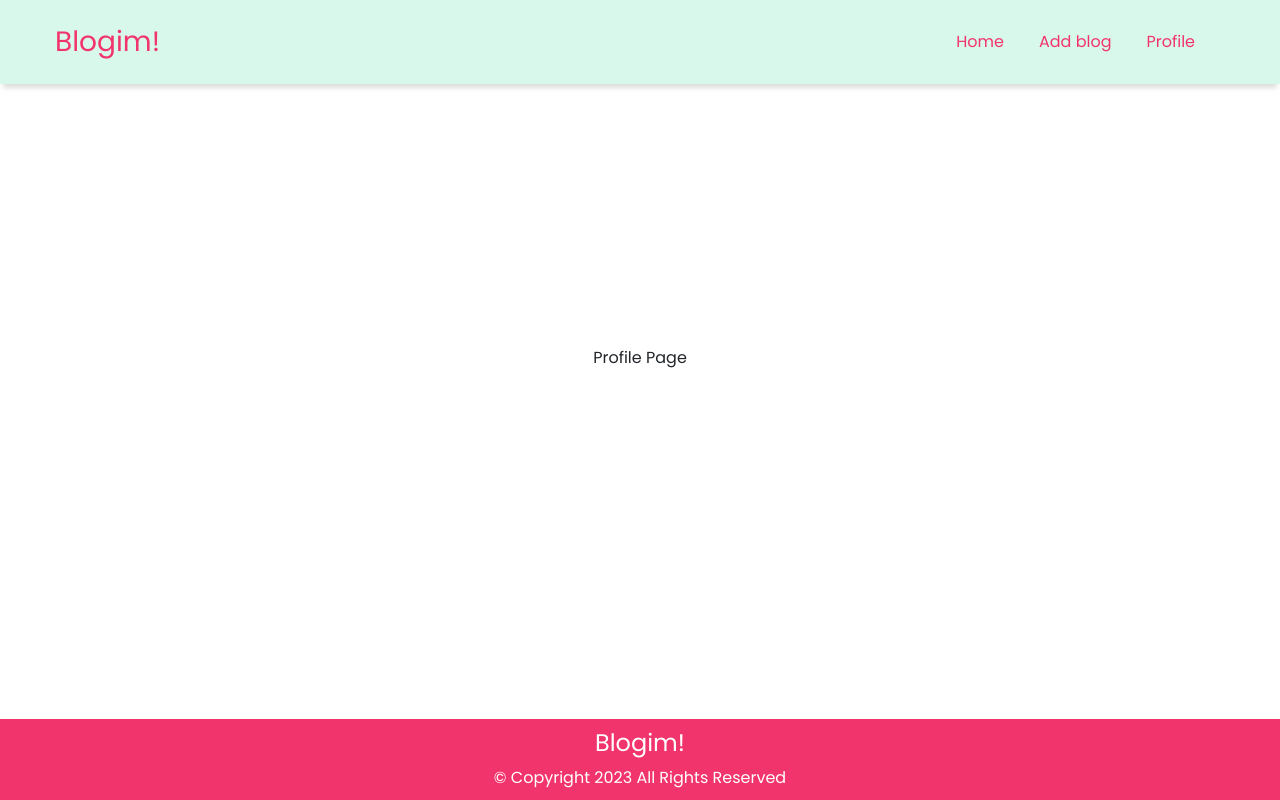
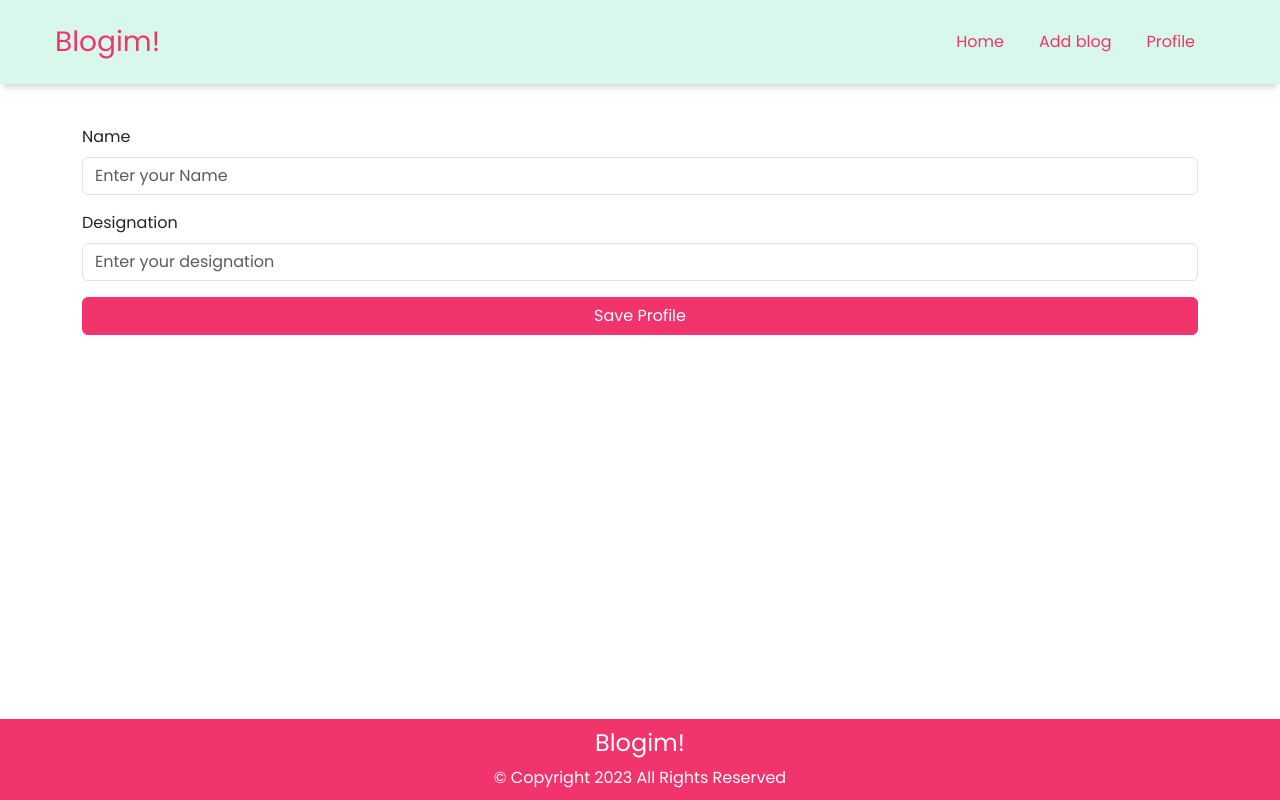
Before and after one commit to mayahector/blogcraft-react, a React (Vite) app: page /profile in a window 1280 px wide. Built offline with nearby package versions, Linux system fonts and the light colour scheme.

Commit message:
[Blog-5] --Implement Search and Profile feature

```diff
--- a/package.json
+++ b/package.json
@@ -13,12 +13,14 @@
     "bootstrap": "^5.3.0",
     "draft-js": "^0.11.7",
     "draftjs-to-html": "^0.9.1",
+    "formik": "^2.4.3",
     "prop-types": "^15.8.1",
     "react": "^18.2.0",
     "react-bootstrap": "^2.8.0",
     "react-dom": "^18.2.0",
     "react-draft-wysiwyg": "^1.15.0",
-    "react-router-dom": "^6.14.1"
+    "react-router-dom": "^6.14.1",
+    "yup": "^1.2.0"
   },
   "devDependencies": {
     "@types/react": "^18.0.37",
--- a/src/components/blogItem.jsx
+++ b/src/components/blogItem.jsx
@@ -26,7 +26,7 @@ function BlogItem({ blogTitle, blogAuthor, blogTimeAndDate, blogAuthorImage, onB
 
 BlogItem.propTypes = {
   blogTitle: PropTypes.string.isRequired,
-  blogAuthor: PropTypes.string.isRequired,
+  blogAuthor: PropTypes.any,
   blogTimeAndDate: PropTypes.string.isRequired,
   blogAuthorImage: PropTypes.string.isRequired,
   onBlogClick: propTypes.any
--- a/src/components/customInputText.jsx
+++ b/src/components/customInputText.jsx
@@ -10,6 +10,7 @@ function CustomInputText({
   inputOnChange,
   inputValue,
   inputIsValid,
+  inputFieldname
 }) {
   return (
     <Form.Group className="mb-3" controlId="exampleForm.ControlInput1">
@@ -20,6 +21,7 @@ function CustomInputText({
         onChange={inputOnChange}
         value={inputValue}
         isInvalid={inputIsValid}
+        name={inputFieldname || 'defaultInput'}
       />
       <Form.Control.Feedback className="" type="invalid">
         {inputValidationMsg}
@@ -33,9 +35,10 @@ CustomInputText.propTypes = {
   inputType: PropTypes.oneOf(["text", "number", "email", "password"]),
   inputPlaceholder: PropTypes.string.isRequired,
   inputValidationMsg: PropTypes.string.isRequired,
-  inputOnChange: PropTypes.func.isRequired,
+  inputOnChange: PropTypes.any,
   inputValue: PropTypes.string,
-  inputIsValid: PropTypes.bool.isRequired,
+  inputIsValid: PropTypes.bool,
+  inputFieldname: PropTypes.string
 };
 
 export default CustomInputText;
--- a/src/pages/homepage.jsx
+++ b/src/pages/homepage.jsx
@@ -6,18 +6,22 @@ import { useNavigate } from "react-router-dom";
 // Local Imports
 import BlogItem from "../components/blogItem";
 import "../css/homepage.css";
+import { useState } from "react";
+import { getNameLocalStore } from "../utils/local_storage";
 
 
 function Homepage({ blogListData }) {
 
+  const [search, setSearch] = useState('');
   const navigate = useNavigate();
 
-console.log(blogListData);
+  console.log(blogListData);
 
-const onBlogItemClick = (blogId) => {
-  navigate({pathname:'/blog', search:`?blogID=${blogId}`});
-  console.log("Blog Click");
-}
+  const onBlogItemClick = (blogId) => {
+    navigate({pathname:'/blog', search:`?blogID=${blogId}`});
+    console.log("Blog Click");
+  }
+
 
   return (
     <div className="main-content">
@@ -26,7 +30,7 @@ const onBlogItemClick = (blogId) => {
           <Row>
             <Col>
               <div className="searchfield">
-                <Form.Control type="text" placeholder="Search Blog" />
+                <Form.Control type="text" placeholder="Search Blog" onChange={(e) => setSearch(e.target.value)}/>
                 <i className="fa fa-search" aria-hidden="true"></i>
               </div>
             </Col>
@@ -43,18 +47,17 @@ const onBlogItemClick = (blogId) => {
             {blogListData.length === 0 ? (
               <p style={{ textAlign: "center" }}>No Blogs are available 😔</p>
             ) : (
-              blogListData.map((blog, i) => (
-                <BlogItem
-                  key={i}
-                  blogTitle={blog.title}
-                  blogAuthor={"Pradhuman Padhiyar"}
-                  blogTimeAndDate={blog.date}
+
+              blogListData.filter((blogItem) => blogItem.title.toLowerCase().includes(search.toLowerCase())).map((filteredBlogItem, index) => {return <BlogItem
+                  key={index}
+                  blogTitle={filteredBlogItem.title}
+                  blogAuthor={getNameLocalStore() ? getNameLocalStore() : "Anonymous"}
+                  blogTimeAndDate={filteredBlogItem.date}
                   blogAuthorImage={
                     "https://api.dicebear.com/6.x/open-peeps/svg?face=angryWithFang,calm,blank"
                   }
-                  onBlogClick={() => onBlogItemClick(i)}
-                />
-              ))
+                  onBlogClick={() => onBlogItemClick(index)}
+                />})
             )}
           </Stack>
         </section>
--- a/src/pages/profile.jsx
+++ b/src/pages/profile.jsx
@@ -1,5 +1,70 @@
+import { Button, Container, Form } from "react-bootstrap";
+import * as formik from 'formik';
+import * as yup from 'yup';
+
+
+//Local imports
+import CustomInputText from "../components/customInputText";
+import { getDesignationLocalStore, getNameLocalStore, saveDesignationLocalStore, saveNameLocalStore } from "../utils/local_storage";
+
 function Profile() {
-  return <div className="center-page">Profile Page</div>;
+
+    const { Formik } = formik;
+    const schema = yup.object().shape({
+      name: yup.string().required(),
+      designation: yup.string().required(),
+    });
+
+    const onSubmitProfile = (formValues) => {
+      saveNameLocalStore(formValues.name);
+      saveDesignationLocalStore(formValues.designation);
+      console.log("Submitted ",formValues);
+    }
+
+
+  return (
+        <div className="main-content">
+      <Container>
+    <Formik
+      validationSchema={schema}
+      onSubmit={(values) => onSubmitProfile(values)}
+      initialValues={{
+        name: getNameLocalStore() ? getNameLocalStore() : '',
+        designation: getDesignationLocalStore() ? getDesignationLocalStore() : '',
+      }}
+    >
+      {({ handleSubmit, handleChange, values, touched, errors }) => (
+        <Form noValidate onSubmit={handleSubmit}>
+
+             <CustomInputText
+          inputLabel={"Name"}
+            inputPlaceholder={"Enter your Name"}
+            inputType={"text"}
+            inputValidationMsg={"Please add your Name"}
+            inputValue={values.name}
+            inputOnChange={handleChange}
+            inputIsValid={touched.name && errors.name}
+            inputFieldname={'name'}
+            />
+            <CustomInputText
+          inputLabel={"Designation"}
+            inputPlaceholder={"Enter your designation"}
+            inputType={"text"}
+            inputValidationMsg={"Please add your designation"}
+            inputValue={values.designation}
+            inputOnChange={handleChange}
+            inputIsValid={touched.designation && errors.designation}
+            inputFieldname={'designation'}
+            />
+          <Button type="submit" className="btn btn-primary btn-custom w-100">Save Profile</Button>
+
+        </Form>
+      )}
+    </Formik>
+    </Container>
+    </div>
+  );
+
 }
 
 export default Profile;
--- /dev/null
+++ b/src/utils/local_storage.js
@@ -0,0 +1,17 @@
+function saveNameLocalStore(name) {
+localStorage.setItem('name', name);
+}
+
+function saveDesignationLocalStore(designation) {
+localStorage.setItem('designation', designation);
+}
+
+function getNameLocalStore() {
+    return localStorage.getItem('name');
+}
+
+function getDesignationLocalStore() {
+    return localStorage.getItem('designation');
+}
+
+export { saveNameLocalStore, saveDesignationLocalStore, getNameLocalStore, getDesignationLocalStore};
```
Also changed, not shown: 1 other file (tests, documents, lock files or other folders).
